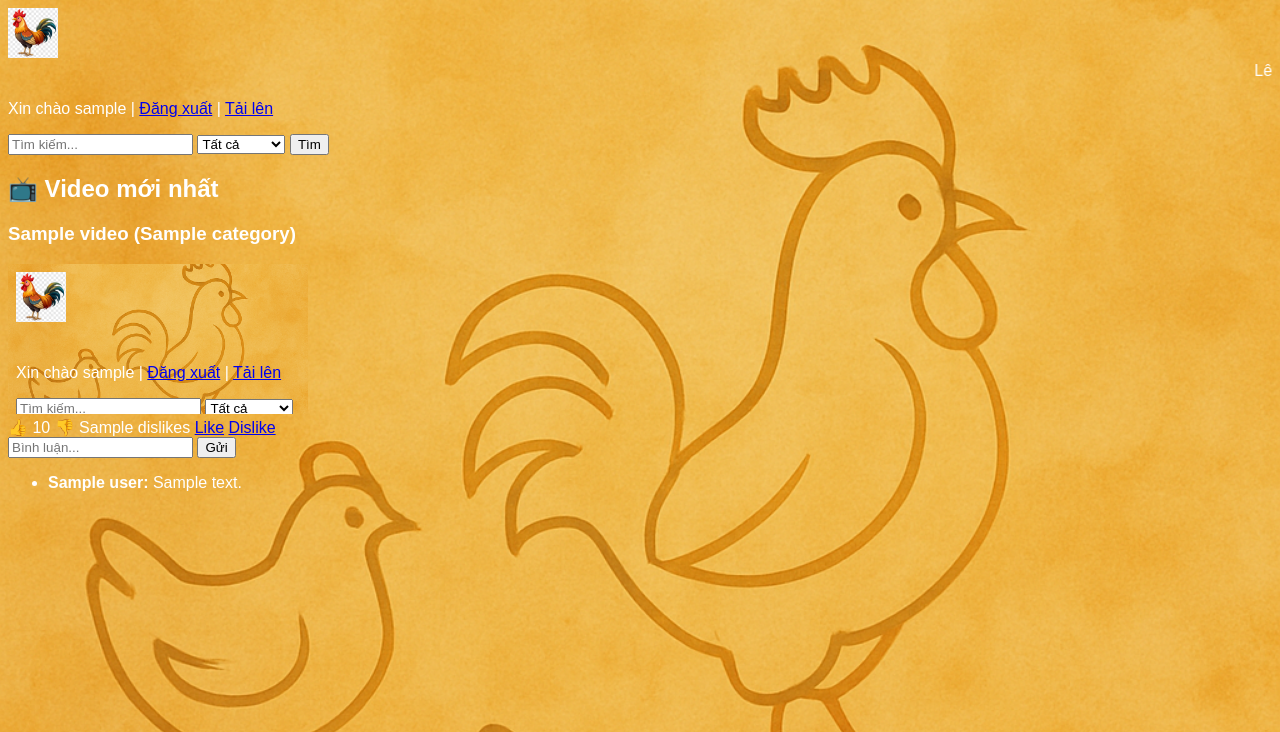
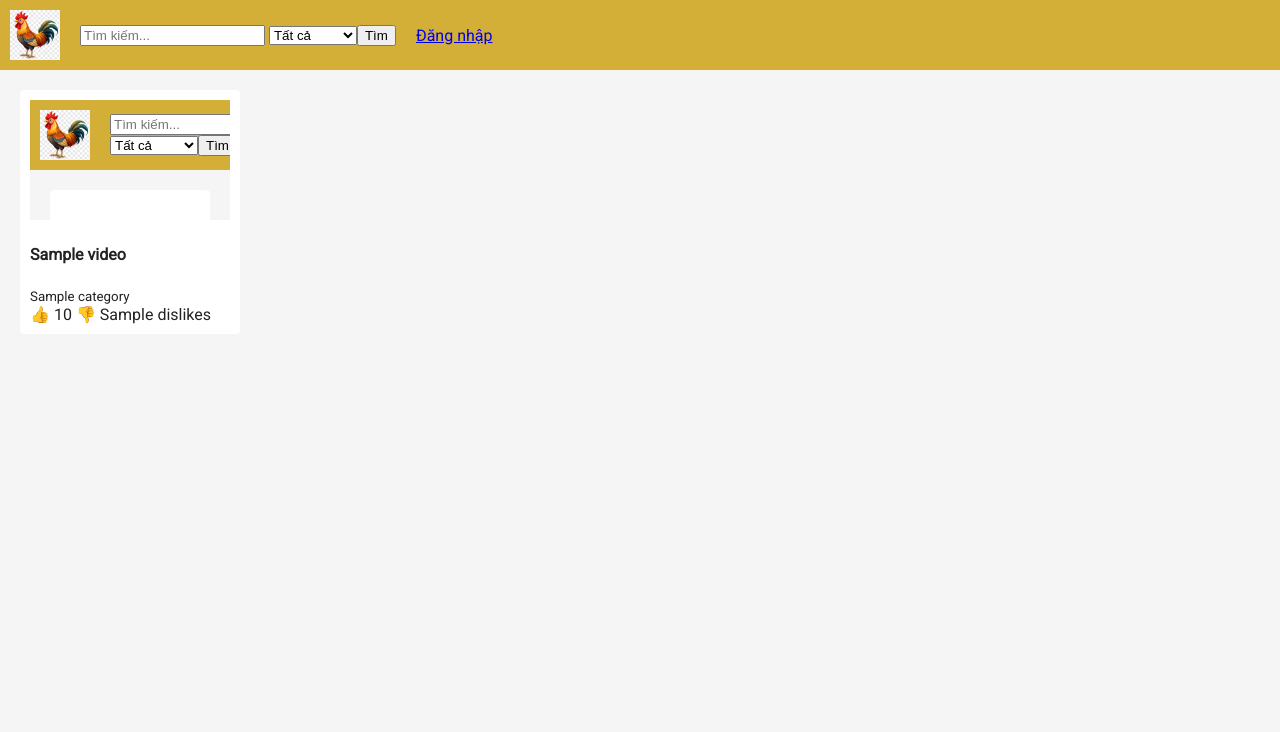
Before and after one commit to HuyLee93/phimnhanhnet, a Flask app: template templates/index.html in a window 1280 px wide. Shown: the top 732 px of the page. Run offline with Flask 3, Linux system fonts and the light colour scheme; the template is opened without the code that fills it: most values are stand-ins (such as "Sample title", 1, 10 or a date in 2020).

Commit message:
Final full version

```diff
--- a/app.py
+++ b/app.py
@@ -1,87 +1,87 @@
+import re
 from flask import Flask, render_template, request, redirect, session, url_for
-from urllib.parse import urlparse, parse_qs
-import re
 
 app = Flask(__name__)
 app.secret_key = 'lekoysecret'
 
+# “Database” giả lập
 videos = []
-users = {'admin': {'password': 'lekoy93', 'role': 'admin'}, 'guest': {'password': '123', 'role': 'guest'}}
+users = {'admin': {'pw': 'lekoy93', 'role': 'admin'}}
 
-def convert_to_embed(url):
-    if "youtube.com" in url or "youtu.be" in url:
-        video_id = ''
-        if "youtu.be" in url:
-            video_id = url.split("/")[-1]
-        elif "youtube.com" in url:
-            video_id = parse_qs(urlparse(url).query).get("v", [""])[0]
-        return f"https://www.youtube.com/embed/{video_id}"
-    elif "facebook.com" in url:
+def convert_embed(url):
+    if re.search(r'youtu\.?be', url):
+        vid = re.findall(r'(?:v=|\.be/)([^&?/]+)', url)[0]
+        return f"https://www.youtube.com/embed/{vid}"
+    if 'vimeo.com' in url:
+        vid = url.rsplit('/', 1)[-1]
+        return f"https://player.vimeo.com/video/{vid}"
+    if 'facebook.com' in url:
         return f"https://www.facebook.com/plugins/video.php?href={url}"
-    elif "vimeo.com" in url:
-        video_id = url.split("/")[-1]
-        return f"https://player.vimeo.com/video/{video_id}"
-    elif "dailymotion.com" in url:
-        video_id = re.search(r'/video/([^_]+)', url)
-        return f"https://www.dailymotion.com/embed/video/{video_id.group(1)}" if video_id else url
     return url
 
 @app.route('/')
 def index():
-    q = request.args.get('q', '')
+    q = request.args.get('q', '').lower()
     cat = request.args.get('category', '')
-    results = [v for v in videos if (q.lower() in v['title'].lower()) and (cat == '' or v['category'] == cat) and v['approved']]
-    return render_template('index.html', videos=results, username=session.get('username'))
+    filtered = [v for v in videos if v['approved']
+                and (q in v['title'].lower())
+                and (cat == '' or cat == v['category'])]
+    return render_template('index.html', videos=filtered, user=session.get('user'))
 
-@app.route('/login', methods=['GET', 'POST'])
+@app.route('/login', methods=['GET','POST'])
 def login():
-    if request.method == 'POST':
+    if request.method=='POST':
         u, p = request.form['username'], request.form['password']
-        if u in users and users[u]['password'] == p:
-            session['username'] = u
-            return redirect('/')
+        if u in users and users[u]['pw'] == p:
+            session['user'] = u
+        return redirect('/')
     return render_template('login.html')
 
 @app.route('/logout')
 def logout():
-    session.pop('username', None)
+    session.pop('user', None)
     return redirect('/')
 
-@app.route('/upload', methods=['GET', 'POST'])
+@app.route('/upload', methods=['GET','POST'])
 def upload():
-    if 'username' not in session:
+    if 'user' not in session:
         return redirect('/login')
-    if request.method == 'POST':
-        title = request.form['title']
-        url = convert_to_embed(request.form['url'])
-        cat = request.form['category']
-        approved = users[session['username']]['role'] == 'admin'
-        videos.append({'title': title, 'url': url, 'category': cat, 'approved': approved, 'comments': [], 'likes': 0, 'dislikes': 0, 'user': session['username']})
+    if request.method=='POST':
+        url = convert_embed(request.form['url'])
+        videos.append({
+            'id': len(videos),
+            'title': request.form['title'],
+            'url': url,
+            'category': request.form['category'],
+            'user': session['user'],
+            'approved': session['user']=='admin',
+            'likes':0,'dislikes':0,'comments':[]
+        })
         return redirect('/')
     return render_template('upload.html')
 
-@app.route('/delete/<int:idx>')
-def delete(idx):
-    if 'username' in session and users[session['username']]['role'] == 'admin':
-        videos.pop(idx)
+@app.route('/delete/<int:vid>')
+def delete(vid):
+    if session.get('user')=='admin':
+        videos[:] = [v for v in videos if v['id'] != vid]
     return redirect('/')
 
-@app.route('/like/<int:idx>')
-def like(idx):
-    videos[idx]['likes'] += 1
+@app.route('/like/<int:vid>')
+def like(vid):
+    videos[vid]['likes'] += 1
     return redirect('/')
 
-@app.route('/dislike/<int:idx>')
-def dislike(idx):
-    videos[idx]['dislikes'] += 1
+@app.route('/dislike/<int:vid>')
+def dislike(vid):
+    videos[vid]['dislikes'] += 1
     return redirect('/')
 
-@app.route('/comment/<int:idx>', methods=['POST'])
-def comment(idx):
-    cmt = request.form['comment']
-    videos[idx]['comments'].append({'user': session.get('username', 'ẩn danh'), 'text': cmt})
+@app.route('/comment/<int:vid>', methods=['POST'])
+def comment(vid):
+    name=session.get('user','Khách')
+    videos[vid]['comments'].append({'user':name,'txt':request.form['comment']})
     return redirect('/')
 
-@app.route('/category/<name>')
-def category(name):
-    return render_template('category.html', videos=[v for v in videos if v['category'] == name and v['approved']], category=name)
+@app.route('/watch/<int:vid>')
+def watch(vid):
+    return render_template('video.html', video=videos[vid])
--- a/static/style.css
+++ b/static/style.css
@@ -1,29 +1,7 @@
-body {
-  font-family: Arial;
-  background: url('/static/images/bg.jpg') no-repeat center center fixed;
-  background-size: cover;
-  color: white;
-}
-.banner {
-  display: flex;
-  align-items: center;
-  gap: 10px;
-}
-.menu {
-  margin-bottom: 20px;
-}
-.main {
-  padding: 10px;
-  background: rgba(0,0,0,0.6);
-}
-.videos {
-  display: flex;
-  flex-wrap: wrap;
-  gap: 20px;
-}
-.video {
-  width: 300px;
-  background: #222;
-  padding: 10px;
-  border-radius: 8px;
-}
+body { margin:0; background:#f5f5f5; color:#222; }
+header { background:#d4af37; padding:10px; display:flex; align-items:center; gap:20px; }
+.grid { display:flex; flex-wrap:wrap; gap:15px; padding:10px; }
+.card { background:white; padding:10px; width:200px; border-radius:4px; }
+.card iframe { width:100%; height:120px; }
+main { padding:10px; }
+iframe#player { width:100%; height:400px;}
--- a/templates/base.html
+++ b/templates/base.html
@@ -1,27 +1,17 @@
-<!DOCTYPE html>
-<html>
-<head>
-  <title>Phimnhanh.net – Vừa nhanh vừa nét</title>
-  <link rel="stylesheet" href="/static/style.css">
-</head>
-<body>
+<!DOCTYPE html><html><head>
+  <meta charset="UTF-8"><title>Phimnhanh</title>
+  <link href="https://fonts.googleapis.com/css?family=Roboto" rel="stylesheet">
+  <link rel="stylesheet" href="{{ url_for('static',filename='style.css') }}">
+</head><body style="font-family:Roboto;">
 <header>
-    <img src="/static/images/logo.png" height="50">
-    <marquee>Lê kòy xin chào các bạn</marquee>
-    {% if username %}
-      <p>Xin chào {{ username }} | <a href="/logout">Đăng xuất</a> | <a href="/upload">Tải lên</a></p>
-    {% else %}
-      <a href="/login">Đăng nhập</a>
-    {% endif %}
+  <img src="{{ url_for('static',filename='images/logo.png') }}" height="50">
   <form method="get" action="/">
     <input name="q" placeholder="Tìm kiếm...">
     <select name="category">
       <option value="">Tất cả</option>
-        <option>Hài</option><option>Hành động</option><option>Hoạt hình</option>
-      </select>
-      <button>Tìm</button>
+      {% for opt in ['Hài','Hành động','Hoạt hình','Phim mới','Phim ma'] %}
+      <option>{{opt}}</option>{% endfor %}
+    </select><button>Tìm</button>
   </form>
-  </header>
-  {% block content %}{% endblock %}
-</body>
-</html>
+  {% if user %}Xin chào {{user}} | <a href="{{url_for('logout')}}">Đăng xuất</a> | <a href="{{url_for('upload')}}">Đăng video</a>{% else %}<a href="{{url_for('login')}}">Đăng nhập</a>{% endif %}
+</header><main>{% block c %}{% endblock %}</main></body></html>
--- a/templates/index.html
+++ b/templates/index.html
@@ -1,25 +1,16 @@
-{% extends 'base.html' %}
-{% block content %}
-<h2>📺 Video mới nhất</h2>
-{% for v in videos %}
-  <div class="video-card">
-    <h3>{{ v.title }} ({{ v.category }})</h3>
-    <iframe src="{{ v.url }}" frameborder="0" allowfullscreen></iframe><br>
-    👍 {{ v.likes }} 👎 {{ v.dislikes }}
-    <a href="/like/{{ loop.index0 }}">Like</a>
-    <a href="/dislike/{{ loop.index0 }}">Dislike</a>
-    {% if username == v.user or users[username]['role'] == 'admin' %}
-      <a href="/delete/{{ loop.index0 }}">🗑️ Xóa</a>
-    {% endif %}
-    <form method="post" action="/comment/{{ loop.index0 }}">
-      <input name="comment" placeholder="Bình luận...">
-      <button>Gửi</button>
-    </form>
-    <ul>
-      {% for c in v.comments %}
-        <li><strong>{{ c.user }}:</strong> {{ c.text }}</li>
-      {% endfor %}
-    </ul>
-  </div>
-{% endfor %}
+{% extends 'base.html' %}{% block c %}
+<div class="grid">
+  {% for v in videos %}
+    <div class="card">
+      <a href="{{url_for('watch',vid=v.id)}}">
+        <iframe src="{{v.url}}" frameborder="0" allowfullscreen></iframe>
+      </a>
+      <h4>{{v.title}}</h4><small>{{v.category}}</small><br>
+      👍 {{v.likes}} 👎 {{v.dislikes}}<br>
+      {% if user=='admin' %}
+        <a href="{{url_for('delete',vid=v.id)}}">🗑️ Xóa</a>
+      {% endif %}
+    </div>
+  {% endfor %}
+</div>
 {% endblock %}
```
Also changed, not shown: templates/login.html (+3 -4 lines), templates/upload.html (+4 -18 lines), templates/video.html (added, +17 -0 lines), templates/video_detail.html (deleted). Lines whose indentation alone changed are shown as unchanged.
